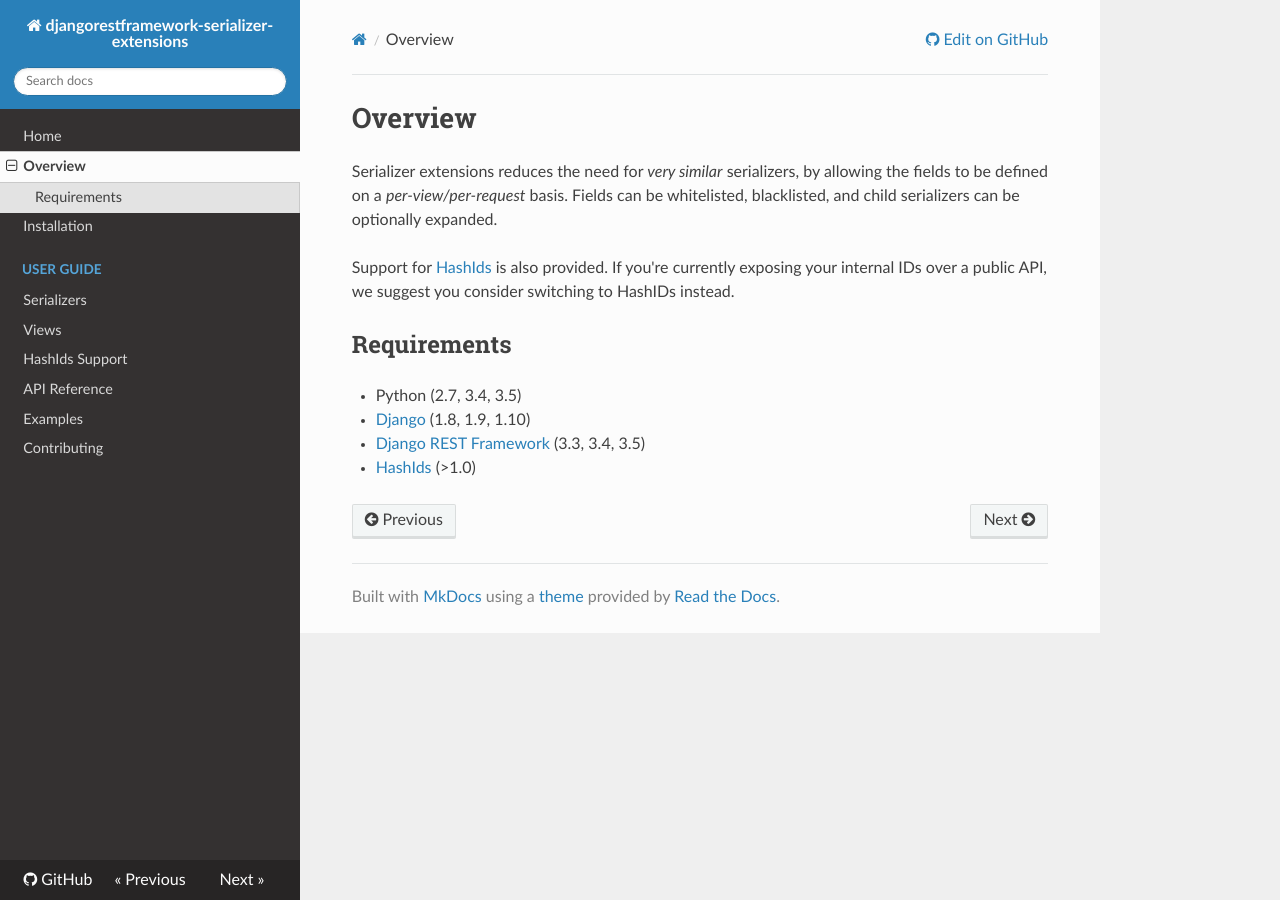
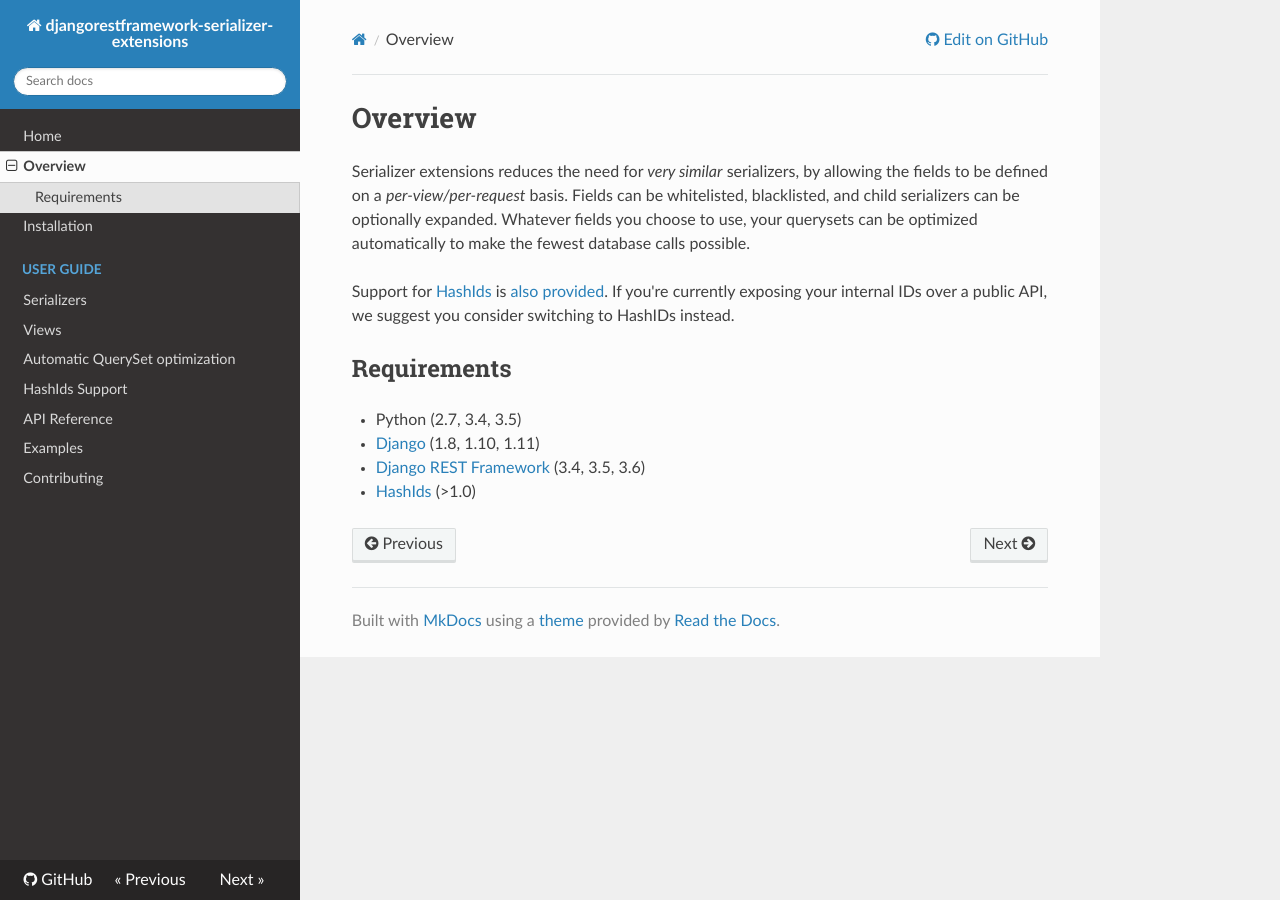
Before and after one commit to evenicoulddoit/django-rest-framework-serializer-extensions, an MkDocs documentation site: the page built from docs/overview.md, in a window 1280 px wide. Built offline with MkDocs 1.6.1, drawn with Linux system fonts in a browser that asks for light colours; nearby versions of some CDN libraries; old or Windows-style settings are respelled for this version of MkDocs.

Commit message:
Document: Auto optimization feature. Other minor fixes.
* Remove the requirement to add to `INSTALLED_APPS`, unnecessary
* Better explanation of `QUERY_PARAMS_ENABLED` setting

```diff
--- a/docs/overview.md
+++ b/docs/overview.md
@@ -2,14 +2,16 @@
 Serializer extensions reduces the need for *very similar* serializers, by
 allowing the fields to be defined on a *per-view/per-request* basis. Fields can
 be whitelisted, blacklisted, and child serializers can be optionally expanded.
+Whatever fields you choose to use, your querysets can be optimized
+automatically to make the fewest database calls possible.
 
 Support for [HashIds](https://github.com/davidaurelio/hashids-python) is
-also provided. If you're currently exposing your internal IDs over a public
+[also provided](usage-hashids.md). If you're currently exposing your internal IDs over a public
 API, we suggest you consider switching to HashIDs instead.
 
 
 ## Requirements
 * Python (2.7, 3.4, 3.5)
-* [Django](https://github.com/tomchristie/django-rest-framework) (1.8, 1.9, 1.10)
-* [Django REST Framework](https://github.com/tomchristie/django-rest-framework) (3.3, 3.4, 3.5)
+* [Django](https://github.com/django/django) (1.8, 1.10, 1.11)
+* [Django REST Framework](https://github.com/tomchristie/django-rest-framework) (3.4, 3.5, 3.6)
 * [HashIds](https://github.com/davidaurelio/hashids-python) (>1.0)
--- a/mkdocs.yml
+++ b/mkdocs.yml
@@ -12,6 +12,7 @@
   - User Guide:
     - Serializers: 'usage-serializers.md'
     - Views: 'usage-views.md'
+    - 'Automatic QuerySet optimization': 'auto-optimizations.md'
     - 'HashIds Support': 'usage-hashids.md'
     - 'API Reference': 'usage-api.md'
   - Examples: 'examples.md'
```
Also changed, not shown: README.md (+5 -3 lines), docs/auto-optimizations.md (added, +72 -0 lines), docs/installation.md (+1 -8 lines), docs/usage-api.md (+9 -0 lines), docs/usage-views.md (+12 -0 lines).
